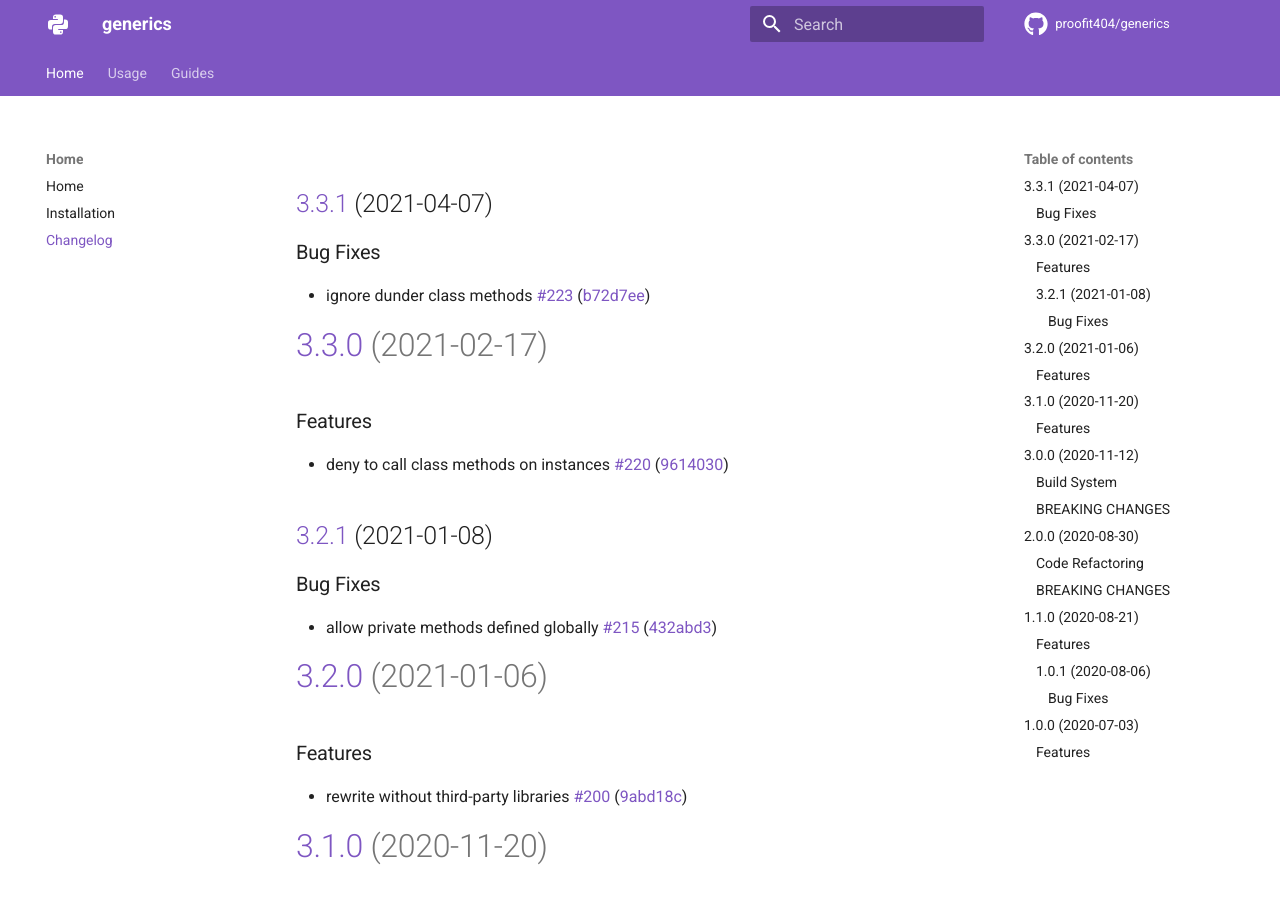
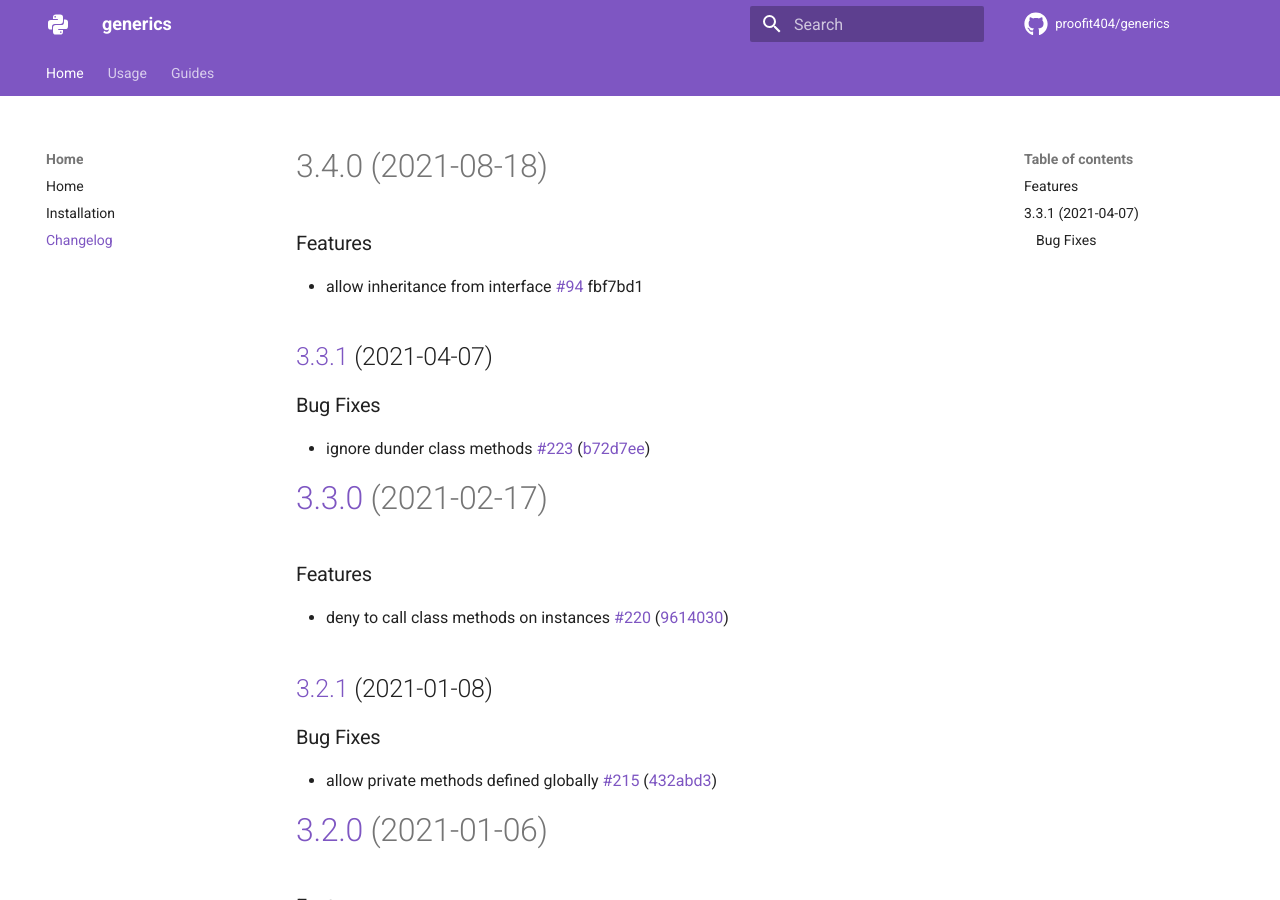
Before and after one commit to proofit404/generics, an MkDocs documentation site: the page built from docs/changelog.md, in a window 1280 px wide and 900 px high. Built offline with MkDocs 1.6.1 and Material for MkDocs 9.7.7, drawn with Linux system fonts in a browser that asks for light colours; comment, search, counter and statistics services are not loaded.

Commit message:
chore(release): 3.4.0 [skip ci]
# 3.4.0 (2021-08-18)

### Features

* allow inheritance from interface [#94](https://github.com/proofit404/generics/issues/94) fbf7bd1

```diff
--- a/docs/changelog.md
+++ b/docs/changelog.md
@@ -1,3 +1,10 @@
+# 3.4.0 (2021-08-18)
+
+### Features
+
+- allow inheritance from interface
+  [#94](https://github.com/proofit404/generics/issues/94) fbf7bd1
+
 ## [3.3.1](https://github.com/proofit404/generics/compare/3.3.0...3.3.1) (2021-04-07)
 
 ### Bug Fixes
--- a/pyproject.toml
+++ b/pyproject.toml
@@ -19,7 +19,7 @@ packages = [
 ]
 readme = "docs/index.md"
 repository = "https://github.com/proofit404/generics"
-version = "3.3.1"
+version = "3.4.0"
 
 [tool.poetry.dependencies]
 python = "~3.6 || ~3.7 || ~3.8 || ~3.9"
```
